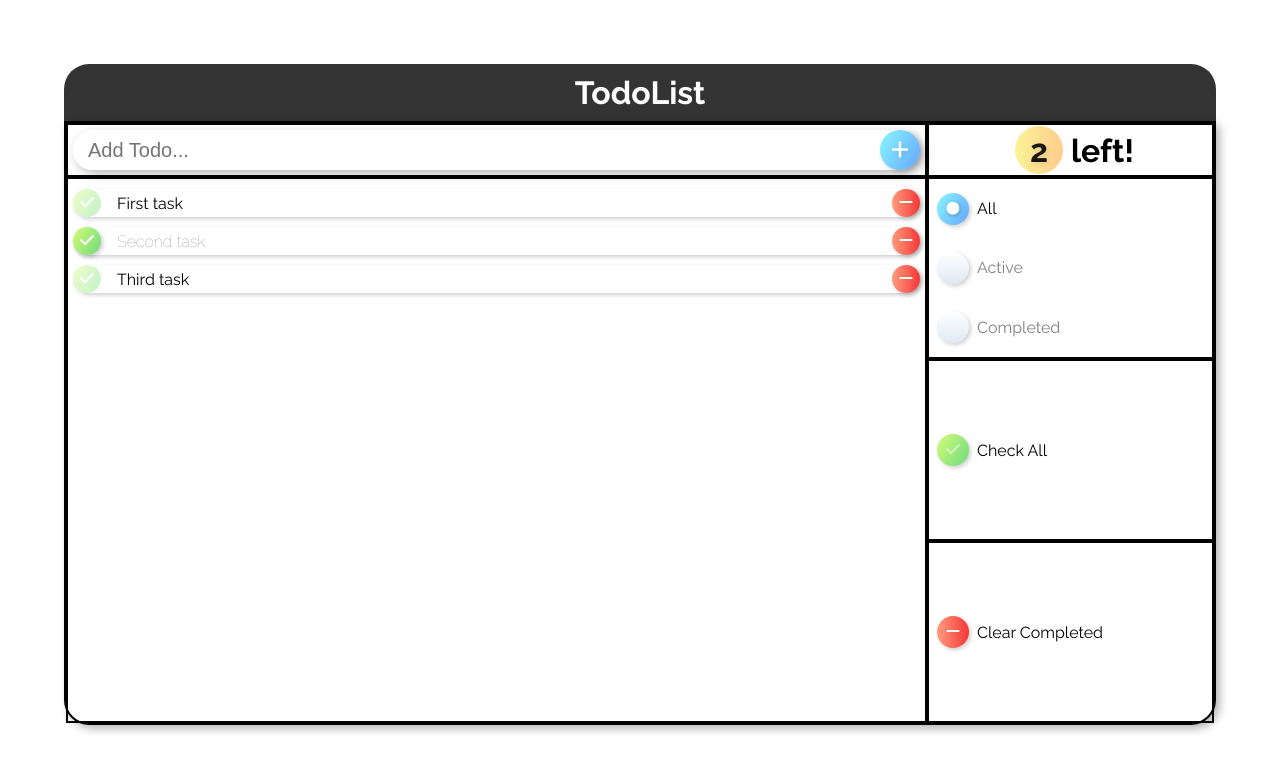
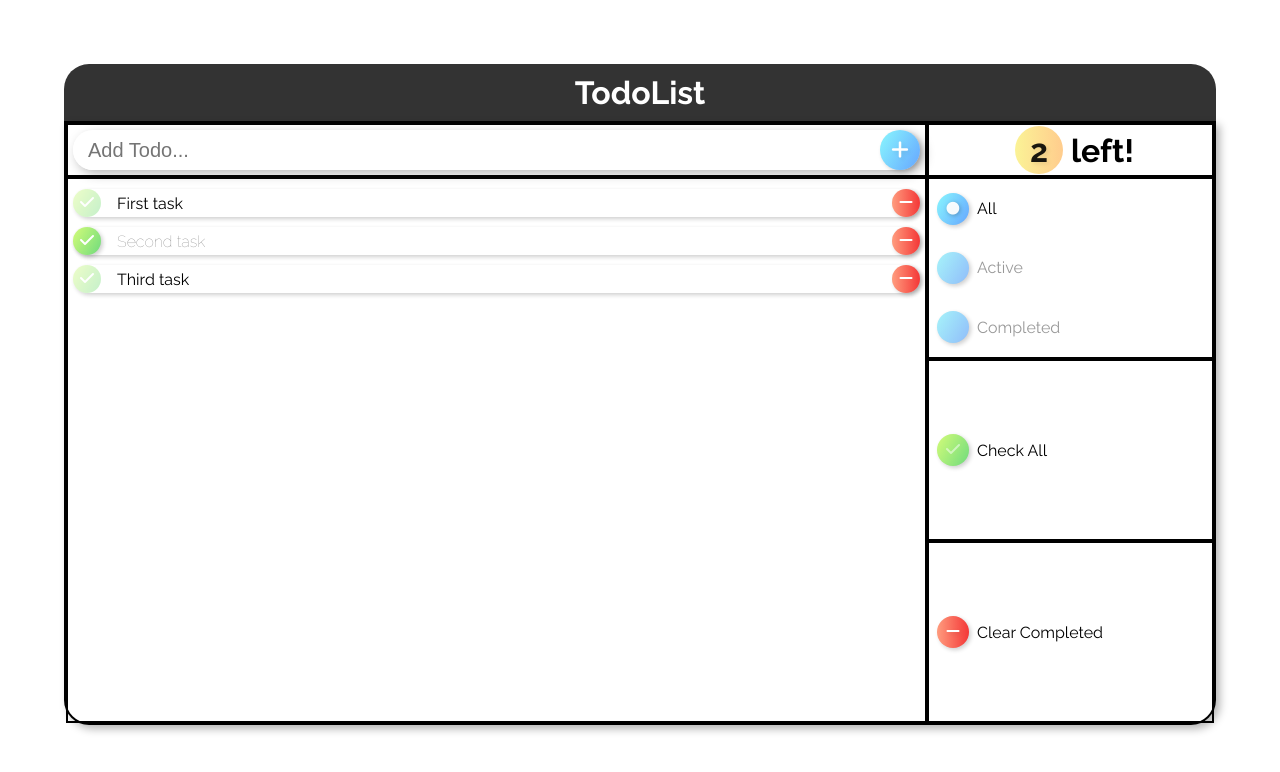
Before and after one commit to jmart790/vue_todo, a Vue app: page /#/ in a window 1280 px wide. Shown: the top 772 px of the page. Built offline with nearby package versions, Linux system fonts and the light colour scheme.

Commit message:
edited style for filter buttons

```diff
--- a/src/components/FilterTodos.vue
+++ b/src/components/FilterTodos.vue
@@ -44,28 +44,30 @@ export default {
     height: 2rem;
     margin: 0.5rem;
     font-size: 0.8rem;
-    color: white;
+    color: rgba(255, 255, 255, 0.95);
     border: none;
     outline: none;
     border-radius: 50%;
     text-shadow: 1px 1px 4px rgba(0, 0, 0, 0.25);
     box-shadow: 2px 2px 4px rgba(0, 0, 0, 0.187);
-    background-image: linear-gradient(to top, #dfe9f3 0%, white 100%);
+    background-image: linear-gradient(120deg, #89f6feb5 0%, #66a6ffb1 100%);
   }
 
   button:hover {
     cursor: pointer;
+    background-image: linear-gradient(120deg, #89f7fe 0%, #66a6ff 100%);
+    box-shadow: 2px 2px 4px rgba(18, 187, 199, 0.187);
   }
-
   .active {
     background-image: linear-gradient(120deg, #89f7fe 0%, #66a6ff 100%);
   }
 
   label {
-    color: grey;
+    color: black;
+    opacity: 0.4;
   }
   label.bold {
-    color: black;
+    opacity: 1;
   }
 }
 </style>
```
